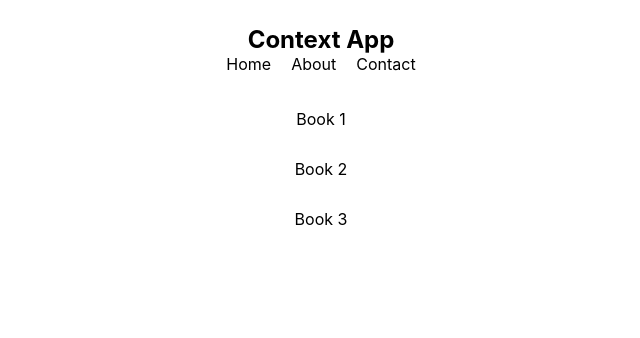
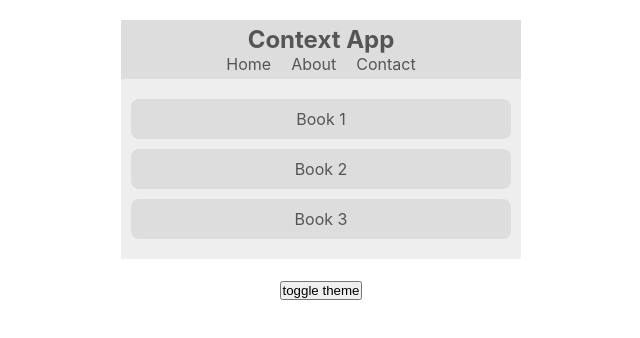
Before and after one commit to Moustafa-Mohammed/context-app-net-ninja, a React (Create React App) app: page / in a window 1280 px wide. Shown: the top 338 px of the page, without its empty margins (319-959 px from the left). Built offline with nearby package versions, Linux system fonts and the light colour scheme.

Commit message:
Created a ThemeToggle function component and attached to it a toggleTheme click handler

```diff
--- a/src/App.js
+++ b/src/App.js
@@ -1,5 +1,6 @@
 import Books from "./components/Books";
 import Navbar from "./components/Navbar";
+import ThemeToggler from "./components/ThemeToggler";
 import ThemeContextProvider from "./TemeContext/ThemeContext";
 
 function App() {
@@ -8,6 +9,7 @@ function App() {
       <ThemeContextProvider>
         <Navbar />
         <Books />
+        <ThemeToggler />
       </ThemeContextProvider>
     </div>
   );
--- a/src/TemeContext/ThemeContext.jsx
+++ b/src/TemeContext/ThemeContext.jsx
@@ -8,9 +8,20 @@ export default class ThemeContextProvider extends Component {
     lightTheme: { syntax: "#555", ui: "#ddd", bg: "#eee" },
     darkTheme: { syntax: "#ddd", ui: "#333", bg: "#555" },
   };
+
+  handleToggleTheme = () => {
+    this.setState((prevState) => {
+      return {
+        ...prevState,
+        isLight: !this.state.isLight,
+      };
+    });
+  };
   render() {
     return (
-      <ThemeContext.Provider value={{ ...this.state }}>
+      <ThemeContext.Provider
+        value={{ ...this.state, handleToggleTheme: this.handleToggleTheme }}
+      >
         {this.props.children}
       </ThemeContext.Provider>
     );
--- a/src/components/Books.jsx
+++ b/src/components/Books.jsx
@@ -1,15 +1,27 @@
 import React, { Component } from "react";
+import { ThemeContext } from "../TemeContext/ThemeContext";
 
 export default class Books extends Component {
   render() {
     return (
-      <div className="book-list">
-        <ul>
-          <li>Book 1</li>
-          <li>Book 2</li>
-          <li>Book 3</li>
-        </ul>
-      </div>
+      <ThemeContext.Consumer>
+        {(context) => {
+          const { isLight, lightTheme, darkTheme } = context;
+          const theme = isLight ? lightTheme : darkTheme;
+          return (
+            <div
+              className="book-list"
+              style={{ backgroundColor: theme.bg, color: theme.syntax }}
+            >
+              <ul>
+                <li style={{ backgroundColor: theme.ui }}>Book 1</li>
+                <li style={{ backgroundColor: theme.ui }}>Book 2</li>
+                <li style={{ backgroundColor: theme.ui }}>Book 3</li>
+              </ul>
+            </div>
+          );
+        }}
+      </ThemeContext.Consumer>
     );
   }
 }
--- a/src/components/Navbar.jsx
+++ b/src/components/Navbar.jsx
@@ -1,10 +1,14 @@
 import React, { Component } from "react";
+import { ThemeContext } from "../TemeContext/ThemeContext";
 
 export default class Navbar extends Component {
+  static contextType = ThemeContext;
   render() {
+    const { isLight, lightTheme, darkTheme } = this.context;
+    const theme = isLight ? lightTheme : darkTheme;
     return (
       <div>
-        <nav>
+        <nav style={{ backgroundColor: theme.ui, color: theme.syntax }}>
           <h1>Context App</h1>
           <ul>
             <li>Home</li>
--- /dev/null
+++ b/src/components/ThemeToggler.jsx
@@ -0,0 +1,16 @@
+import React from "react";
+import { ThemeContext } from "../TemeContext/ThemeContext";
+
+function ThemeToggler({ handleToggleTheme }) {
+  return (
+    <ThemeContext.Consumer>
+      {(context) => {
+        return (
+          <button onClick={context.handleToggleTheme}>toggle theme</button>
+        );
+      }}
+    </ThemeContext.Consumer>
+  );
+}
+
+export default ThemeToggler;
```
